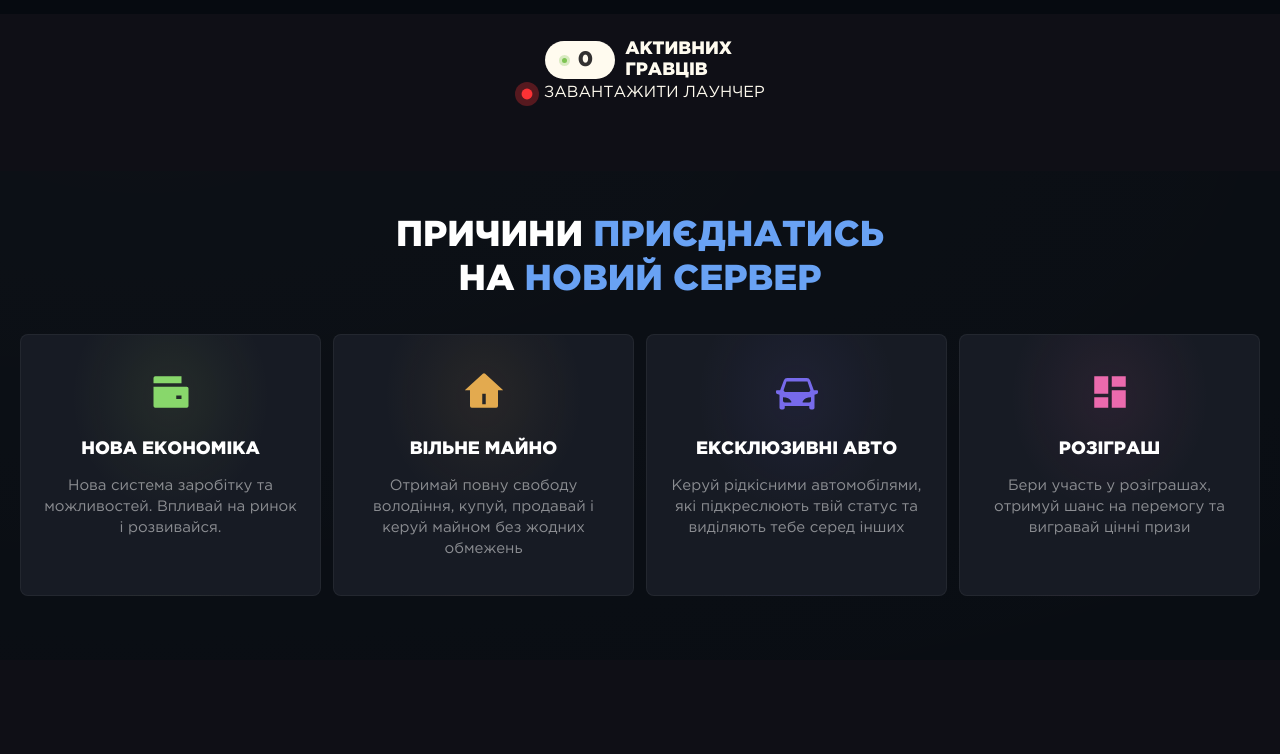
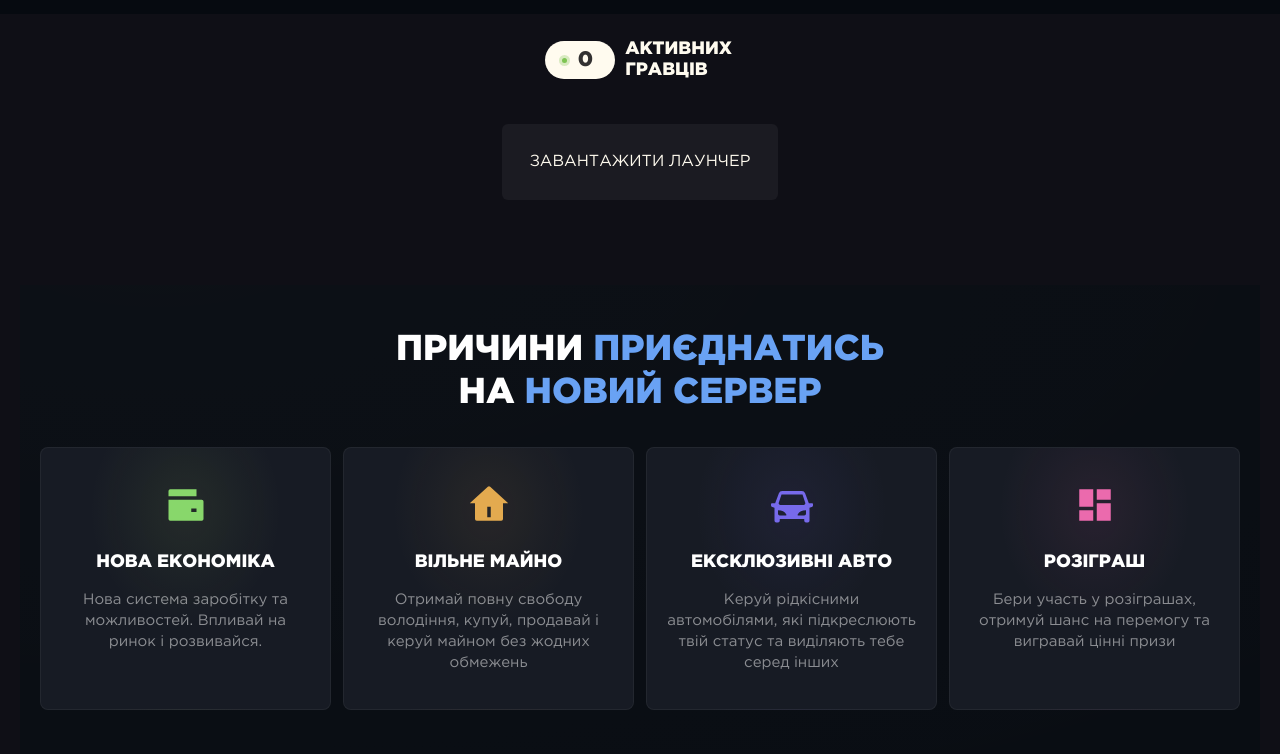
Before and after one commit to ukraine-game/elita-rp, a plain HTML site: page com/ua/index.html in a window 1280 px wide. Shown: the part 786-1540 px from the top of the page. Drawn offline with Linux system fonts and the light colour scheme; no server answers; a script that the page names is missing; a web font is replaced by a local one.

Commit message:
Update index.html

```diff
--- a/com/ua/index.html
+++ b/com/ua/index.html
@@ -278,15 +278,11 @@
     </div>
     <span class="label">АКТИВНИХ ГРАВЦІВ</span>
 </div>
-    <a href="launcher.zip" download>
-        <svg width="24" height="24" viewBox="0 0 11 11" fill="none" xmlns="http://www.w3.org/2000/svg">
-            <circle cx="5.5" cy="5.5" r="5.5" fill="#FB3235" fill-opacity="0.3"></circle>
-            <circle cx="5.5" cy="5.5" r="2.5" fill="#FB3235"></circle>
-        </svg>
-        <span>ЗАВАНТАЖИТИ ЛАУНЧЕР</span>
+<div class="main-block__open center-download">
+    <a href="launcher.zip" download class="download-btn">
+        ЗАВАНТАЖИТИ ЛАУНЧЕР
     </a>
 </div>
-
     <section class="reason">
         <div class="reason__wrapper">
             <h3 class="reason__title">ПРИЧИНИ <span>ПРИЄДНАТИСЬ</span> НА <span>НОВИЙ СЕРВЕР</span></h3>
```
